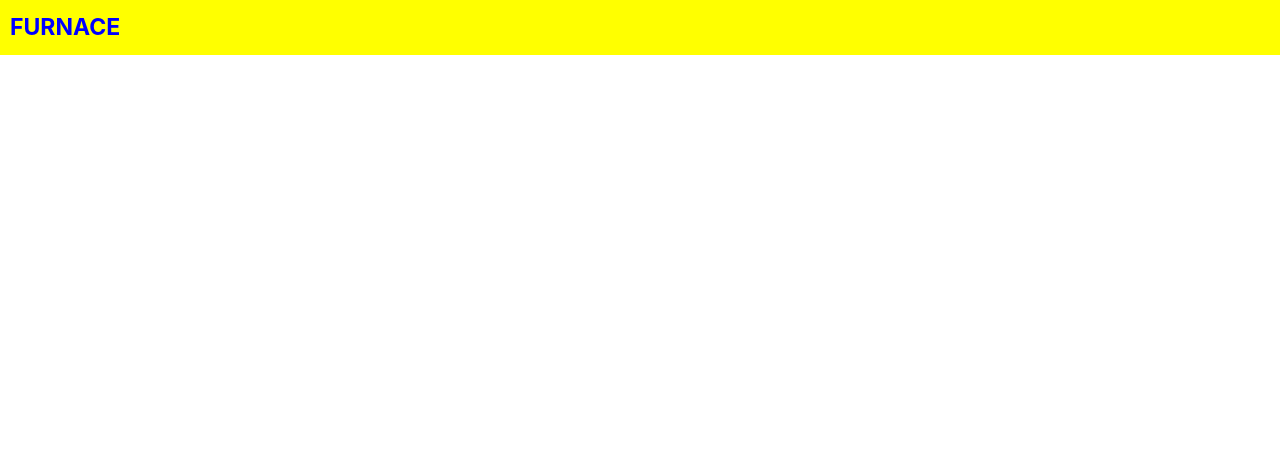
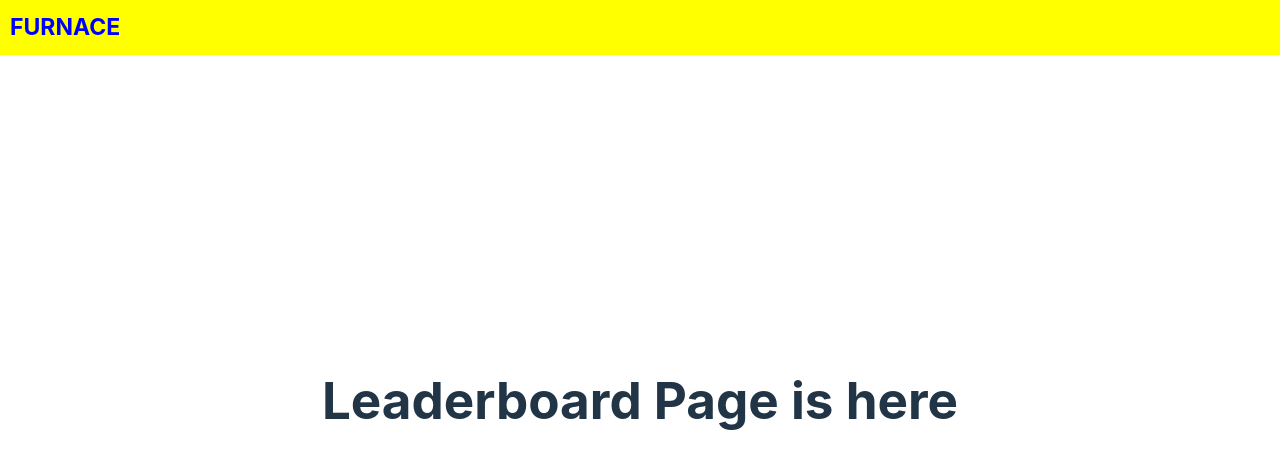
Before and after one commit to MatthewLacerda2/CalorieBurningApp, a React (Vite) app in the folder calorieburningapp.client/: page /Leaderboard in a window 1280 px wide. Shown: the top 468 px of the page. Built offline with nearby package versions, Linux system fonts and the light colour scheme.

Commit message:
single leaderboard page

```diff
--- a/calorieburningapp.client/src/App.tsx
+++ b/calorieburningapp.client/src/App.tsx
@@ -5,8 +5,7 @@ import MainPage from './MainPage';
 import NotFoundPage from './NotFoundPage';
 import UserPage from './Pages/User/UserPage/UserPage';
 import ManageEntriesPage from './Pages/User/ManageEntriesPage/ManageEntriesPage';
-import StreaksPage from './Pages/Leaderboard/Streaks/StreaksPage';
-import CaloriesPage from './Pages/Leaderboard/CaloriesPage/CaloriesPage';
+import LeaderboardPage from './Pages/Leaderboard/StreaksPage';
 
 function App() {
     return (
@@ -19,10 +18,7 @@ function App() {
                     <Route index element={<UserPage/>}/>
                     <Route path="ManageEntries" element={<ManageEntriesPage/>}/>
                 </Route>
-                <Route path="/Leaderboard">
-                    <Route path="Streaks" element={<StreaksPage/>}/>
-                    <Route path="Calories" element={<CaloriesPage/>}/>
-                </Route>
+                <Route path="/Leaderboard" element={<LeaderboardPage/>}/>
             </Routes>
         </div>
     );
--- a/calorieburningapp.client/src/Pages/Leaderboard/CaloriesPage/CaloriesPage.tsx
+++ /dev/null
@@ -1,11 +0,0 @@
-import React from 'react';
-
-const CaloriesPage: React.FC = () => {
-  return (
-    <div>
-      <h1>Calories Page is here</h1>
-    </div>
-  );
-}
-
-export default CaloriesPage;
--- a/calorieburningapp.client/src/Pages/Leaderboard/Streaks/StreaksPage.tsx
+++ /dev/null
@@ -1,11 +0,0 @@
-import React from 'react';
-
-const StreaksPage: React.FC = () => {
-  return (
-    <div>
-      <h1>Streaks Page is here</h1>
-    </div>
-  );
-}
-
-export default StreaksPage;
--- /dev/null
+++ b/calorieburningapp.client/src/Pages/Leaderboard/StreaksPage.tsx
@@ -0,0 +1,11 @@
+import React from 'react';
+
+const LeaderboardPage: React.FC = () => {
+  return (
+    <div>
+      <h1>Leaderboard Page is here</h1>
+    </div>
+  );
+}
+
+export default LeaderboardPage;
```
